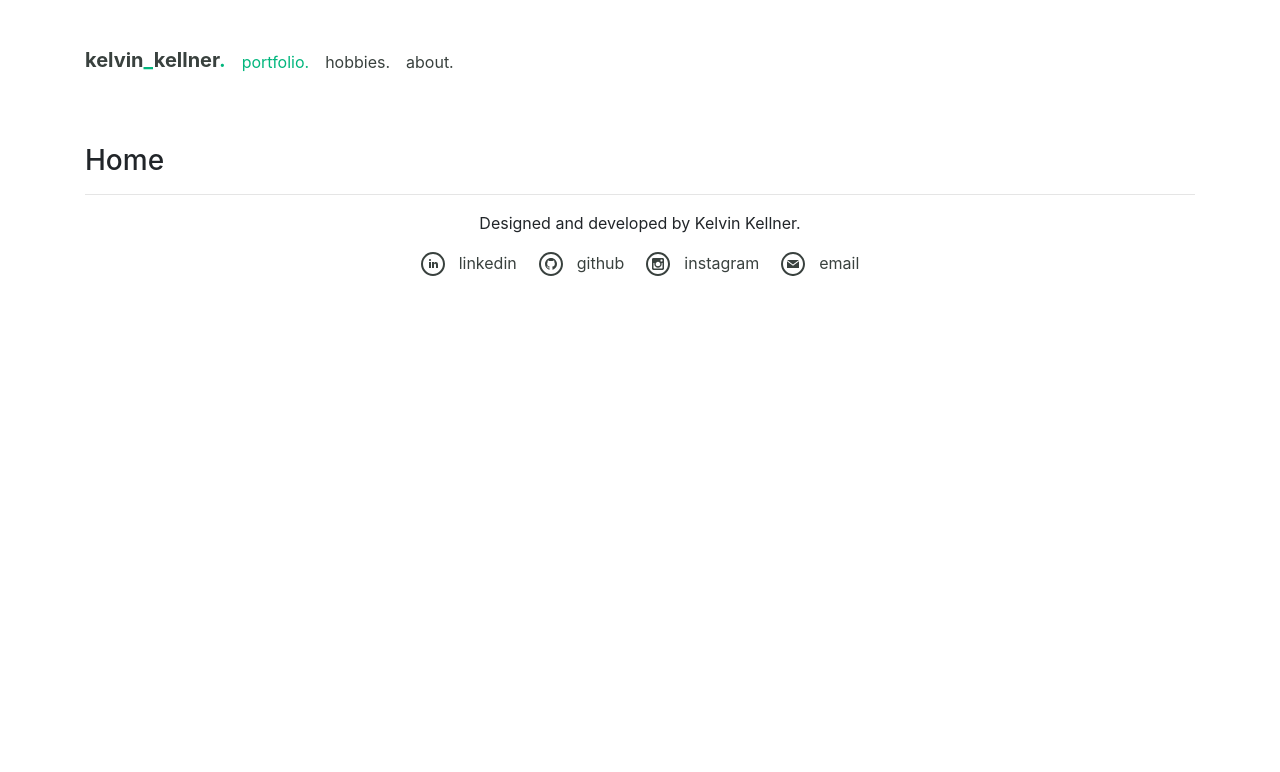
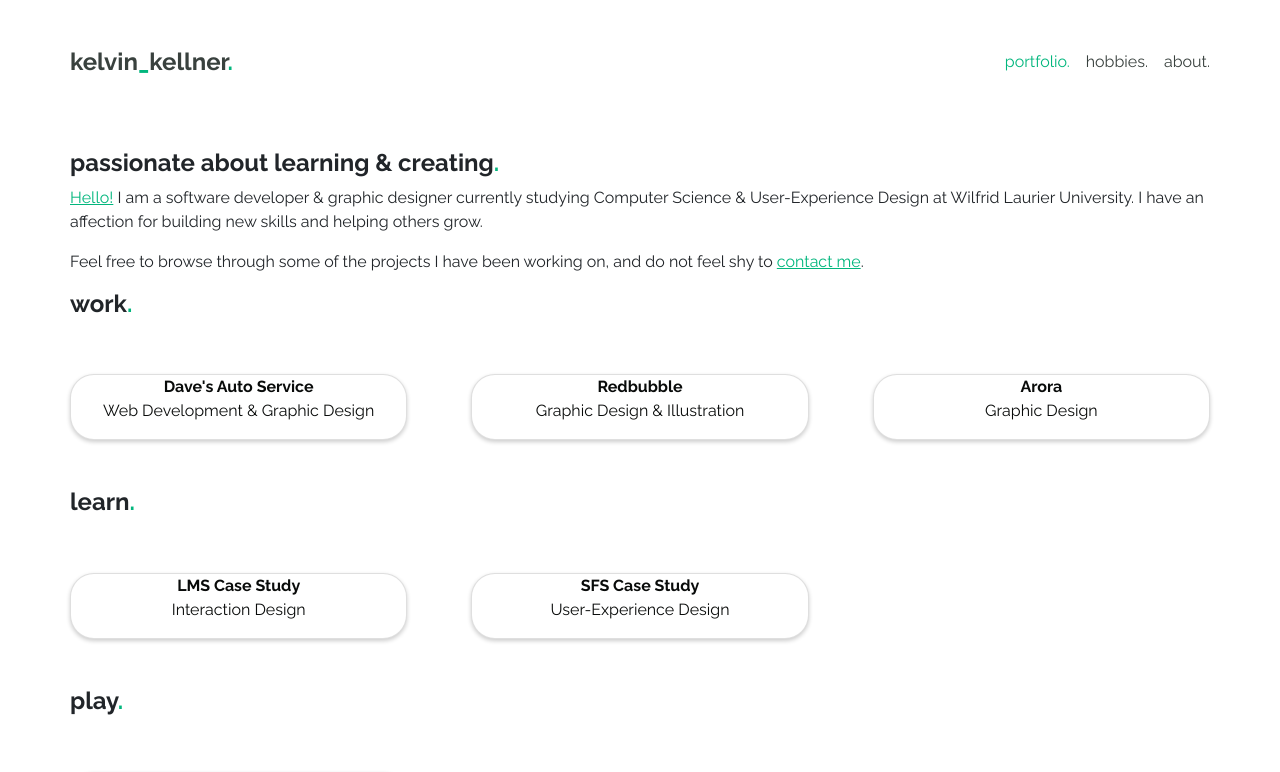
Before and after one commit to kelvinkellner/portfolio-v3, a React (Create React App) app: page / in a window 1280 px wide. Shown: the top 772 px of the page. Built offline with nearby package versions, Linux system fonts and the light colour scheme.

Commit message:
Implement Home page

```diff
--- a/src/css/styles.css
+++ b/src/assets/css/app.css
@@ -190,3 +190,17 @@ path {
     top: -3.2em;
   }
 }
+
+body {
+  margin: 0;
+  font-family: 'Raleway', -apple-system, BlinkMacSystemFont, 'Segoe UI',
+    'Roboto', 'Oxygen', 'Ubuntu', 'Cantarell', 'Fira Sans', 'Droid Sans',
+    'Helvetica Neue', sans-serif;
+  -webkit-font-smoothing: antialiased;
+  -moz-osx-font-smoothing: grayscale;
+}
+
+code {
+  font-family: source-code-pro, Menlo, Monaco, Consolas, 'Courier New',
+    monospace;
+}
--- /dev/null
+++ b/src/assets/css/fonts.css
@@ -0,0 +1 @@
+@import url('https://fonts.googleapis.com/css?family=Raleway:regular,bold,italic');
--- a/src/components/Header.js
+++ b/src/components/Header.js
@@ -1,26 +1,27 @@
 import React, { Component } from 'react';
+
+import Col from 'react-bootstrap/Col';
+import Container from 'react-bootstrap/Container';
+import Row from 'react-bootstrap/Row';
 
 class Header extends Component {
     render(){
         return (
-            <div id="header">
-                <div className="container">
-                    <div className="row" style={{padding: "3em 0 4em 0", margin: 0}}>
-                        <div className="four columns" style={{float: "left"}}>
-                            <h5 id="title" className="font-weight-bold"><a href="/">
-                            kelvin<span>_</span>kellner<span>.</span>
-                            </a></h5>
-                        </div>
-                        <div className="eight columns nav-container" style={{float: "right", height: 0}}>
-                            <ul className="nav nav-header" style={{marginTop: "0.1em"}}>
-                                <li className="nav-item active"><a href="/">portfolio.</a></li>
-                                <li className="nav-item"><a href="/hobbies/">hobbies.</a></li>
-                                <li className="nav-item"><a href="/about/">about.</a></li>
-                            </ul>
-                        </div>
-                    </div>
-                </div>
-            </div>
+            <Container id="header">
+                <Row style={{paddingTop: "3em", paddingBottom: "4em"}}>
+                    <Col xs={4} style={{padding: 0}}>
+                        <h4 id="title" className="font-weight-bold">
+                            <a href="/">kelvin<span>_</span>kellner<span>.</span></a></h4>
+                    </Col>
+                    <Col className="nav-container" xs={8} style={{padding: 0}}>
+                        <ul className="nav nav-header" style={{marginTop: "0.1em"}}>
+                            <li className="nav-item active"><a href="/">portfolio.</a></li>
+                            <li className="nav-item"><a href="/hobbies/">hobbies.</a></li>
+                            <li className="nav-item"><a href="/about/">about.</a></li>
+                        </ul>
+                    </Col>
+                </Row>
+            </Container>
         );
     }
 }
--- a/src/components/Home.js
+++ b/src/components/Home.js
@@ -1,11 +1,73 @@
 import React, { Component } from 'react';
-import Container from 'react-bootstrap/esm/Container';
+
+import Container from 'react-bootstrap/Container';
+import Row from 'react-bootstrap/Row';
 
 class Home extends Component {
     render() {
         return (
             <Container id="home">
-                <h3>Home</h3>
+                <Row>
+                    <h4 className="font-weight-bold">passionate about learning & creating<span>.</span></h4>
+                    <p>
+                        <a href='javascript:smileyEasterEgg()'>Hello!</a> <svg id="smiley" style={{visibility: "hidden", margin: "-16px"}} xmlns="http://www.w3.org/2000/svg" width="32" height="32" viewBox="0 0 24 24">
+                        <path d="M12 2c5.514 0 10 4.486 10 10s-4.486 10-10 10-10-4.486-10-10 4.486-10 10-10zm0-2c-6.627 0-12 5.373-12 12s5.373 12 12 12 12-5.373 12-12-5.373-12-12-12zm6 14h-12c.331 1.465 2.827 4 6.001 4 3.134 0 5.666-2.521 5.999-4zm0-3.998l-.755.506s-.503-.948-1.746-.948c-1.207 0-1.745.948-1.745.948l-.754-.506c.281-.748 1.205-2.002 2.499-2.002 1.295 0 2.218 1.254 2.501 2.002zm-7 0l-.755.506s-.503-.948-1.746-.948c-1.207 0-1.745.948-1.745.948l-.754-.506c.281-.748 1.205-2.002 2.499-2.002 1.295 0 2.218 1.254 2.501 2.002z"/></svg>
+                        I am a software developer & graphic designer currently studying Computer Science & User-Experience Design at Wilfrid Laurier University.
+                        I have an affection for building new skills and helping others grow.</p>
+                    <p>
+                        Feel free to browse through some of the projects I have been working on, and do not feel shy to <a href="mailto:kelvinkellner123@gmail.com" rel="noreferrer" target="_blank">contact me</a>.</p>
+                </Row>
+                <Row>
+                    <h4 className="font-weight-bold">work<span>.</span></h4>
+                    <div className="cards">
+                        <div className="card">
+                            <a href="https://www.davesautoservice.ca/" rel="noreferrer" target="_blank">
+                            {/*<img src="/images/daves-auto-logo.png" alt="Dave's Auto Service website logo">*/}
+                            <p className="font-weight-bold">Dave's Auto Service</p>
+                            <p className="sub-heading">Web Development & Graphic Design</p></a>
+                        </div>
+                        <div className="card">
+                            <a href="https://www.redbubble.com/people/kelvinkellner/shop" rel="noreferrer" target="_blank">
+                            {/*<img src="/images/redbubble-logo-notext.png" alt="Redbubble website logo">*/}
+                            <p className="font-weight-bold">Redbubble</p>
+                            <p className="sub-heading">Graphic Design & Illustration</p></a>
+                        </div>
+                        <div className="card">
+                            <a href="https://www.aroraapparel.com/collections/all" rel="noreferrer" target="_blank">
+                            {/*<img src="/images/arora-logo.png" alt="Arora clothing brand logo">*/}
+                            <p className="font-weight-bold">Arora</p>
+                            <p className="sub-heading">Graphic Design</p></a>
+                        </div>
+                    </div>
+                </Row>
+                <Row>
+                    <h4 className="font-weight-bold">learn<span>.</span></h4>
+                    <div className="cards">
+                        <div className="card">
+                            <a href="https://drive.google.com/file/d/1cupNFh9V9XpJgF6jFdzHgui256CKeovY/view?usp=sharing" rel="noreferrer" target="_blank">
+                            {/*<img src="/images/ux-icon.jpg" alt="User-Experience design icon" />*/}
+                            <p className="font-weight-bold">LMS Case Study</p>
+                            <p className="sub-heading">Interaction Design</p></a>
+                        </div>
+                        <div className="card">
+                            <a href="https://drive.google.com/file/d/1luVjh0DA4SOoQiGyTD-xt7OITvgOq1cV/view?usp=sharing" rel="noreferrer" target="_blank">
+                            {/*<img src="/images/source-for-sports-logo.png" alt="Source for Sports logo" />*/}
+                            <p className="font-weight-bold">SFS Case Study</p>
+                            <p className="sub-heading">User-Experience Design</p></a>
+                        </div>
+                    </div>
+                </Row>
+                <Row>
+                    <h4 className="font-weight-bold">play<span>.</span></h4>
+                    <div className="cards">
+                        <div className="card">
+                            <a href="https://www.flow.page/kelvinkounter" rel="noreferrer" target="_blank">
+                            {/*<img src="/images/music-mixing-icon.png" alt="illustration of audio mixing faders" />*/}
+                            <p className="font-weight-bold"><strong>Independent</strong></p>
+                            <p className="sub-heading">Digital Music Production</p></a>
+                        </div>
+                    </div>
+                </Row>
             </Container>
         );
     }
--- a/src/css/index.css
+++ /dev/null
@@ -1,15 +0,0 @@
-@import url('https://fonts.googleapis.com/css2?family=Raleway&display=swap');
-
-body {
-  margin: 0;
-  font-family: 'Raleway', -apple-system, BlinkMacSystemFont, 'Segoe UI',
-    'Roboto', 'Oxygen', 'Ubuntu', 'Cantarell', 'Fira Sans', 'Droid Sans',
-    'Helvetica Neue', sans-serif;
-  -webkit-font-smoothing: antialiased;
-  -moz-osx-font-smoothing: grayscale;
-}
-
-code {
-  font-family: source-code-pro, Menlo, Monaco, Consolas, 'Courier New',
-    monospace;
-}
--- a/src/index.js
+++ b/src/index.js
@@ -1,6 +1,6 @@
 import React from 'react';
 import ReactDOM from 'react-dom';
-import './css/index.css';
+import './assets/css/fonts.css';
 import App from './App';
 import reportWebVitals from './reportWebVitals';
 
```
Also changed, not shown: src/App.js (+5 -4 lines), src/assets/css/normalize.css (renamed from src/css/normalize.css), src/assets/css/skeleton.css (renamed from src/css/skeleton.css).
